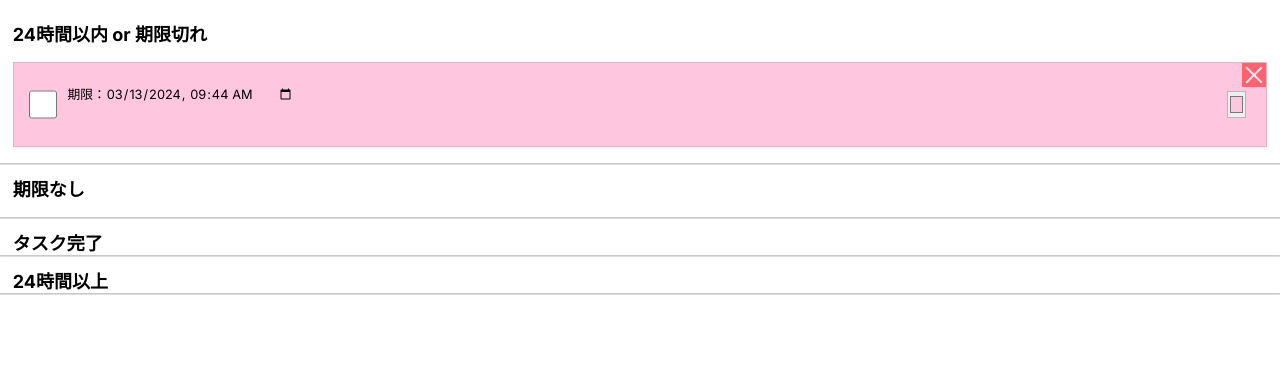
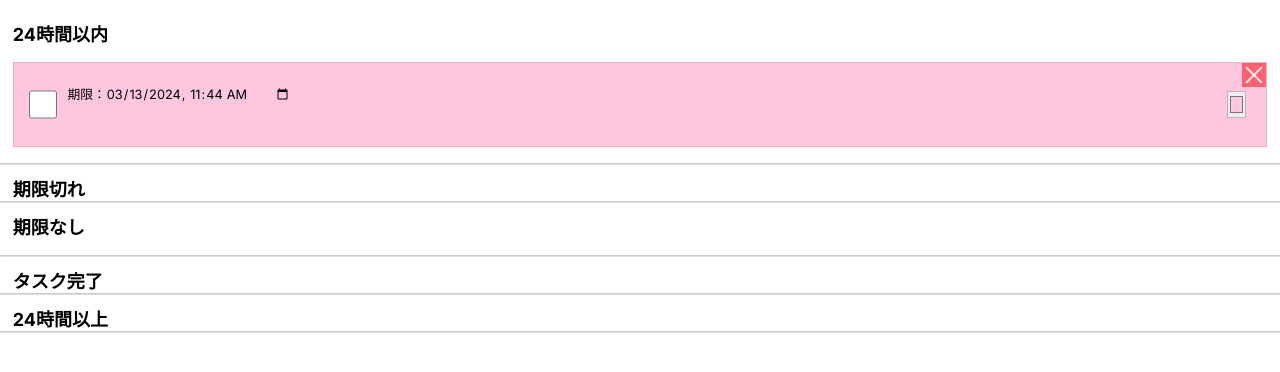
Before and after one commit to kooreme/local-reminder, a Next.js app: page / in a window 1280 px wide. Both pictures are taken after a click on the element 639 px from the left and 54 px from the top of the page. Shown: the top 372 px of the page. Built offline with nearby package versions, Linux system fonts and the light colour scheme.

Commit message:
小リファクタリング

```diff
--- a/src/app/page.tsx
+++ b/src/app/page.tsx
@@ -5,20 +5,24 @@ import { useEffect, useState } from "react";
 import dayjs from "dayjs";
 import PartialMemoList from "./ui/partial-memo-list";
 
+//リマインダー全体の表示・データ保持を司る
 export default function Home() {
+  //メモ一覧をリアクティブに保持
   const [memos, setMemos] = useState<MemoInfo[]>([]);
 
   useEffect(() => {
+    //データはlocalStorageで保持する。
     const startStr = localStorage.getItem("my-reminder");
     const start: MemoInfo[] = startStr ? JSON.parse(startStr) : [];
     setMemos(start);
   }, []);
 
+  //メモ内の情報を更新する関数
   const updateDataInMemo: UpdateMemo = (memo, propName, newValue) => {
     if (memos.length === 0) return;
     const copyMemo = { ...memo };
 
-    //クソダサい（
+    //もっと良い書き方はないか…？
     if (newValue == null) return;
     switch (propName) {
       case "color":
@@ -30,29 +34,36 @@ export default function Home() {
         if (typeof newValue === "boolean") copyMemo[propName] = newValue;
         break;
     }
+    //Reactの制約として『新しい配列』をsetMemosする必要があるので、シャローコピー
     const copyMemos = [...memos];
     copyMemos[copyMemos.findIndex(m => m.id === memo.id)] = copyMemo;
     recordAndSetMemos(copyMemos);
   }
 
+  //メモを新規作成する関数
   const createMemo = (i: number, template: CreateMemo) => {
     if (memos.length === 0) {
       return recordAndSetMemos([template(0)]);
     }
     const id = Math.max(...memos.map(m => m.id)) + 1;
+    //メモリストをシャローコピーしながら、新しいメモを指定位置に挟み込む
     const copyMemos = [...memos].slice(0, i)?.concat(template(id), [...memos].slice(i));
     recordAndSetMemos(copyMemos);
   }
 
+  //メモを削除する関数
   const deleteMemo = (memo: MemoInfo) => {
+    //削除するMemoInfoオブジェクトを取り除いたコピー配列を作る
     const copyMemos = memos.filter(m => m !== memo);
     recordAndSetMemos(copyMemos);
   }
+  //メモをストレージへ記録し、情報を更新する関数
   const recordAndSetMemos = (memos: MemoInfo[]) => {
     localStorage.setItem("my-reminder", JSON.stringify(memos));
     setMemos(memos);
   }
 
+  //メモを特定のルールで分類する関数
   const createPartialMemoListInfo: (
     memos: MemoInfo[],
     startNum: number,
@@ -68,18 +79,31 @@ export default function Home() {
         deadlineFunction
       }
     };
+
+  //分類ルール一覧
   const createListInfo: CreatePartialMemoListInfo[] = [
     {
-      name: "24時間以内 or 期限切れ",
+      name: "24時間以内",
       isPermitCreatingNewMemo: true,
       filter: (memo: MemoInfo) => {
         if (memo.isComplete) return false;
         if (memo.deadline == null || memo.deadline === "") return false;
         const now = dayjs().valueOf();
         const deadline = dayjs(memo.deadline).valueOf();
-        return deadline - now < 1000 * 60 * 60 * 24;
+        return deadline - now < 1000 * 60 * 60 * 24 && deadline - now >= 0;
       },
-      deadlineFunction: () => dayjs().format("YYYY-MM-DDTHH:mm")
+      deadlineFunction: () => dayjs().add(2, "hour").format("YYYY-MM-DDTHH:mm")
+    },
+    {
+      name: "期限切れ",
+      isPermitCreatingNewMemo: false,
+      filter: (memo: MemoInfo) => {
+        if (memo.isComplete) return false;
+        if (memo.deadline == null || memo.deadline === "") return false;
+        const now = dayjs().valueOf();
+        const deadline = dayjs(memo.deadline).valueOf();
+        return deadline - now < 0;
+      }
     },
     {
       name: "期限なし",
@@ -96,6 +120,7 @@ export default function Home() {
     },
   ];
 
+  //メモ新規作成時、配列内の挿入位置を特定する必要がある。そのために振り分け中のリストの個数を記録する。
   let startNum = 0;
   const partialMemoLists: PartialMemoListInfo[] = [];
   for (let c of createListInfo) {
@@ -103,7 +128,9 @@ export default function Home() {
     startNum += lists.memos.length;
     partialMemoLists.push(lists);
   }
+
   const exclusionMemoList = partialMemoLists.map(ml => ml.memos).flat();
+  //上記のルール一覧で振り分けられなかった、その他のメモを確保する。
   const otherMemoList = memos.filter(memo => !exclusionMemoList.includes(memo));
   partialMemoLists.push({
     name: "24時間以上",
@@ -112,7 +139,8 @@ export default function Home() {
     startNum
   });
 
-  const createPartialMemoListElement = partialMemoLists.map((ml, i) =>
+  //コンポーネント群の新規作成
+  const createPartialMemoListComponent = partialMemoLists.map((ml, i) =>
     <PartialMemoList
       name={ml.name}
       memos={ml.memos}
@@ -125,9 +153,10 @@ export default function Home() {
     />
   );
 
+  //描画内容の返却
   return (
     <main className={styles.main}>
-      {createPartialMemoListElement}
+      {createPartialMemoListComponent}
     </main>
   );
 }
--- a/src/app/ui/add-memo.module.css
+++ b/src/app/ui/add-memo.module.css
@@ -6,14 +6,23 @@
 }
 
 .addMemo::after {
-    content: "+";
+    content: "➕";
     position: absolute;
+    width: 30px;
+    height: 30px;
+    background-color: white;
+    display: flex;
+    align-items: center;
+    justify-content: center;
+    border-radius: 50%;
+    border: 1px solid #99999999;
     left: 50%;
-    top: 40%;
-    font-size: 2rem;
+    top: 50%;
+    font-size: 0.75rem;
     transform: translate(-50%, -50%);
     transition: opacity .2s;
     opacity: 0;
+    z-index: 1;
 }
 
 .addMemo:hover {
@@ -21,5 +30,5 @@
 }
 
 .addMemo:hover::after {
-    opacity: 1;
+    opacity: 0.6;
 }
--- a/src/app/ui/memo.tsx
+++ b/src/app/ui/memo.tsx
@@ -4,54 +4,63 @@ import { useState } from "react";
 import styles from "./memo.module.css";
 import { DeleteMemo, MemoInfo, UpdateMemo } from "../types/memo";
 
+//文字色を白or黒に固定する。
 type PermitTextColor = "white" | "black"
 
+//文字色の変更基準
 const COLOR_BASIS = 128 * 3;
 
-export default function Memo({ i, info, updater, deleter }: { i: number, info: MemoInfo, updater: UpdateMemo, deleter: DeleteMemo }) {
+//メモコンポーネント
+export default function Memo({ memoInfo, updater, deleter }: { memoInfo: MemoInfo, updater: UpdateMemo, deleter: DeleteMemo }) {
+    //文字色決定関数
     function calcTextColor(backgroundColor: string): PermitTextColor {
+        //背景色をRGBの3値に分解、その合計値を基準と照らし合わせる。
         const colorSum = backgroundColor
-            .slice(1)
-            .match(/.{2}/g)
+            ?.slice(1)
+            ?.match(/.{2}/g)
             ?.map(str => Number.parseInt(str, 16))
             .reduce((a, b) => a + b);
         if (colorSum === undefined) return "black";
         return colorSum < COLOR_BASIS ? "white" : "black";
     }
-    const { color: backgroundColor, deadline, description } = info;
+    const { color: backgroundColor, deadline, description } = memoInfo;
+
+    //文字色をリアクティブに変更する
     const [textColor, setTextColor] = useState(calcTextColor(backgroundColor ? backgroundColor : "#ffffff"));
 
+    //描画内容の返却
     return (
         <>
             <div className={styles.memo} style={{ backgroundColor, color: textColor }}>
-                <div className={styles.delete} onClick={() => deleter(info)} />
-                <input type="checkbox" className={styles.checkbox} checked={info.isComplete} onChange={(e) => updater(info, "isComplete", e.target.checked)} />
+                <div className={styles.delete} onClick={() => deleter(memoInfo)} />
+                <input type="checkbox" className={styles.checkbox} checked={memoInfo.isComplete} onChange={(e) => updater(memoInfo, "isComplete", e.target.checked)} />
                 <div className={styles.maxcontent}>
                     <label htmlFor="deadline">期限：</label>
                     <input name="deadline" type="datetime-local"
                         className={`${styles.datetime} ${textColor === "black" ? styles.black : styles.white}`}
                         pattern="[0-9]{4}-[0-9]{2}-[0-9]{2}T[0-9]{2}:[0-9]{2}"
                         value={deadline}
-                        onChange={(e) => updater(info, "deadline", e.target.value)}
+                        onChange={(e) => updater(memoInfo, "deadline", e.target.value)}
                     />
                     <div className={styles.dummy}>
                         {description + "\u200b"}
                         <Textarea
                             color={textColor}
                             description={description}
-                            change={(value) => updater(info, "description", value)}
+                            change={(value) => updater(memoInfo, "description", value)}
                         />
                     </div>
                 </div>
                 <input className={styles.color} value={backgroundColor} type="color" onChange={(e) => {
                     setTextColor(calcTextColor(e.target.value));
-                    updater(info, "color", e.target.value);
+                    updater(memoInfo, "color", e.target.value);
                 }} />
             </div>
         </>
     );
 }
 
+//メモ内のテキストエリア用コンポーネント
 function Textarea({ description, color, change }: {
     description: string,
     color: PermitTextColor,
--- a/src/app/ui/partial-memo-list.tsx
+++ b/src/app/ui/partial-memo-list.tsx
@@ -3,6 +3,7 @@ import AddMemo from "./add-memo";
 import Memo from "./memo";
 import styles from "./partial-memo-list.module.css";
 
+//メモリストを描画するコンポーネント
 export default function PartialMemoList({ name, memos, startNum, updater, deleter, adder, deadline }: {
     name: string
     memos: MemoInfo[]
@@ -12,18 +13,21 @@ export default function PartialMemoList({ name, memos, startNum, updater, delete
     adder?: (i: number, template: CreateMemo) => void
     deadline?: () => string
 }) {
+    //メモ追加コンポーネントを描画するかどうかを決定する関数
     const OptionalAddMemo = (i: number) => {
         if (!adder) return <></>
         else return (
             <AddMemo i={i} onclick={adder} deadline={deadline} />
         )
     }
+    //各メモコンポーネントを描画
     const memoList = memos.map((memo, i) =>
         <div key={memo.id} className={styles.flexColumn}>
-            <Memo i={i + startNum} info={memo} updater={updater} deleter={deleter} />
+            <Memo memoInfo={memo} updater={updater} deleter={deleter} />
             {OptionalAddMemo(i + startNum + 1)}
         </div>
     );
+    //描画内容の返却
     return (
         <>
             <div className={styles.flexColumn}>
```
Also changed, not shown: src/app/ui/add-memo.tsx (+7 -0 lines).
